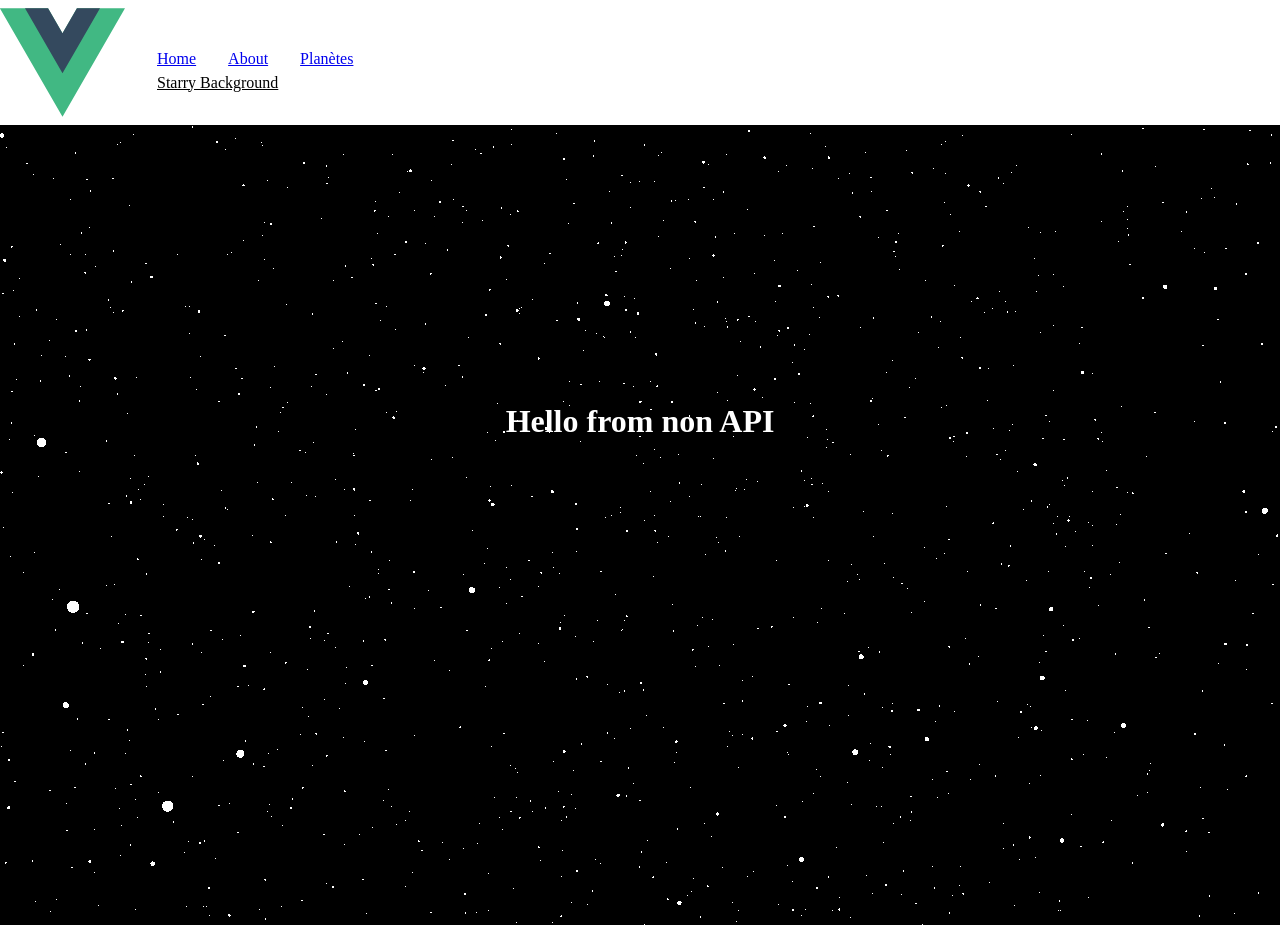
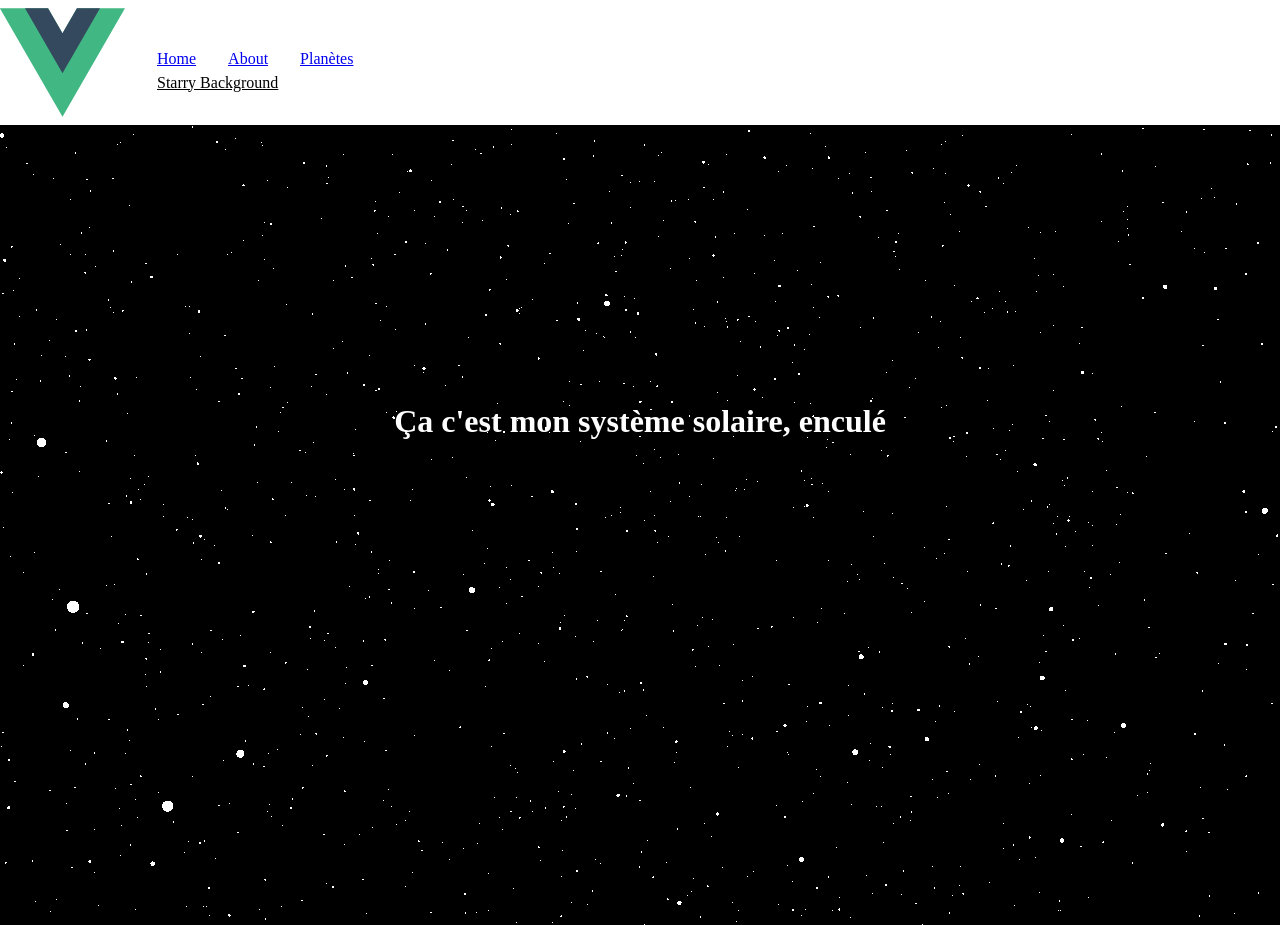
Before and after one commit to 2024-cda-boulogne/solar-system, a Vue app: page /starrybackground in a window 1280 px wide. Built offline with nearby package versions, Linux system fonts and the light colour scheme.

Commit message:
feat: various stuffs

```diff
--- a/src/views/StarryEcosystem.vue
+++ b/src/views/StarryEcosystem.vue
@@ -5,7 +5,7 @@ import StarryBackground from "../components/StarryBackground.vue";
 <template>
   <main>
     <StarryBackground />
-    <h1>Hello from non API</h1>
+    <h1>Ça c'est mon système solaire, enculé</h1>
   </main>
 </template>
 
```
